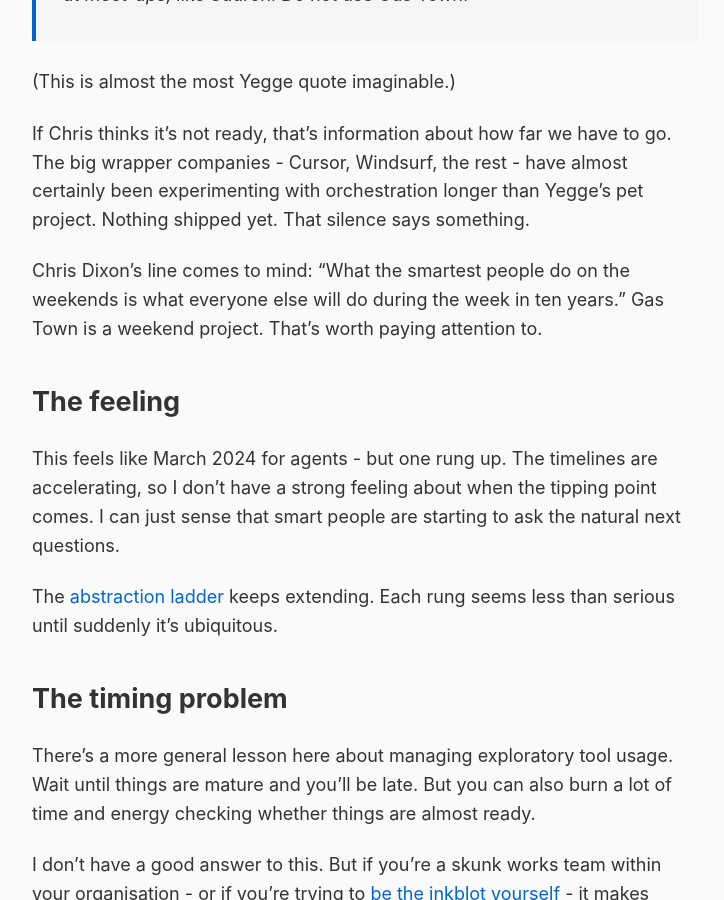
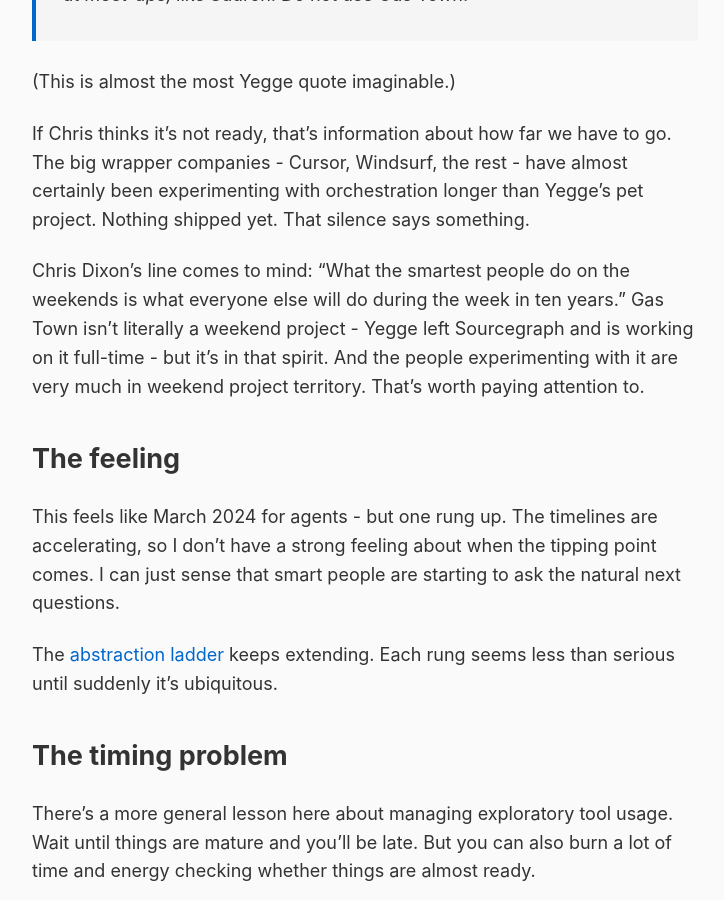
Before and after one commit to rob137/rob137.github.io, a Jekyll site: the page built from _posts/2026-01-04-the-next-rung.md, in a window 1280 px wide and 900 px high, scrolled down 897 px. Shown: the whole window, without its empty margins (275-999 px from the left). Built offline with Jekyll 4.4.1, drawn with Linux system fonts in a browser that asks for light colours.

Commit message:
Clarify Gas Town context - Yegge full-time, experimenters weekend
🤖 Generated with [Claude Code](https://claude.com/claude-code)

Co-Authored-By: Claude Opus 4.5 <noreply@anthropic.com>

```diff
--- a/_posts/2026-01-04-the-next-rung.md
+++ b/_posts/2026-01-04-the-next-rung.md
@@ -24,7 +24,7 @@ Steve Yegge just released [Gas Town](https://steve-yegge.medium.com/welcome-to-g
 
 If Chris thinks it's not ready, that's information about how far we have to go. The big wrapper companies - Cursor, Windsurf, the rest - have almost certainly been experimenting with orchestration longer than Yegge's pet project. Nothing shipped yet. That silence says something.
 
-Chris Dixon's line comes to mind: "What the smartest people do on the weekends is what everyone else will do during the week in ten years." Gas Town is a weekend project. That's worth paying attention to.
+Chris Dixon's line comes to mind: "What the smartest people do on the weekends is what everyone else will do during the week in ten years." Gas Town isn't literally a weekend project - Yegge left Sourcegraph and is working on it full-time - but it's in that spirit. And the people experimenting with it are very much in weekend project territory. That's worth paying attention to.
 
 ## The feeling
 
```
